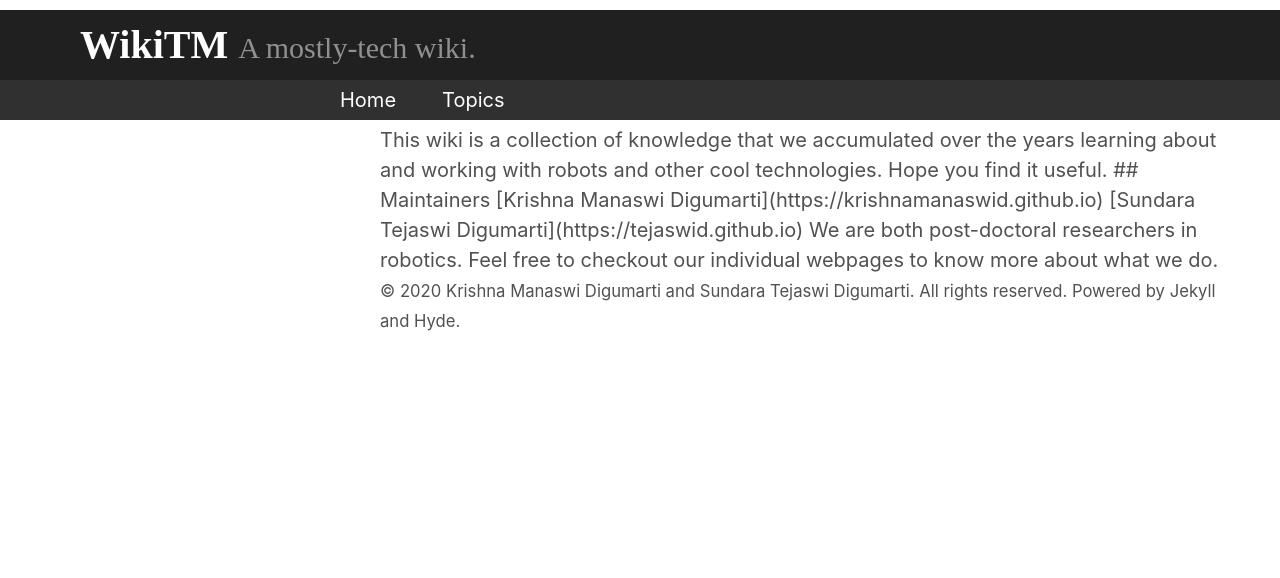
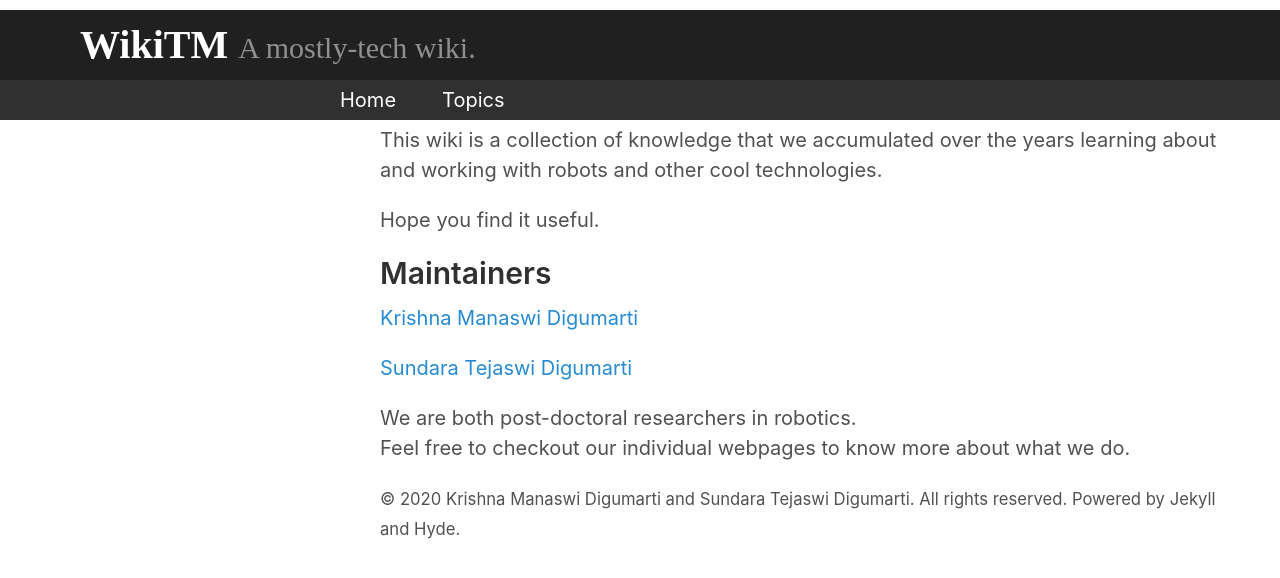
Before and after one commit to tejaswid/wikitm, a Jekyll site: the page built from index.html, in a window 1280 px wide. Shown: the top 578 px of the page. Built offline with Jekyll 4.4.1, drawn with Linux system fonts in a browser that asks for light colours; the list of posts is cut into pages by our own code.

Commit message:
edited homepage

```diff
--- a/index.html
+++ b/index.html
@@ -3,17 +3,17 @@ layout: default
 title: Home
 ---
 
-This wiki is a collection of knowledge that we accumulated over the years learning about and working with robots and other cool technologies.
+<p>This wiki is a collection of knowledge that we accumulated over the years learning about and working with robots and other cool technologies.</p>
 
-Hope you find it useful.
+<p>Hope you find it useful.</p>
 
-## Maintainers
+<h2>Maintainers</h2>
 
-[Krishna Manaswi Digumarti](https://krishnamanaswid.github.io)
-[Sundara Tejaswi Digumarti](https://tejaswid.github.io)
+<p><a href="https://krishnamanaswid.github.io">Krishna Manaswi Digumarti</a></p>
+<p><a href="https://tejaswid.github.io">Sundara Tejaswi Digumarti</a></p>
 
-We are both post-doctoral researchers in robotics.
-Feel free to checkout our individual webpages to know more about what we do.
+<p>We are both post-doctoral researchers in robotics.<br />
+Feel free to checkout our individual webpages to know more about what we do.</p>
 
 <!--
 <div class="posts">
```
